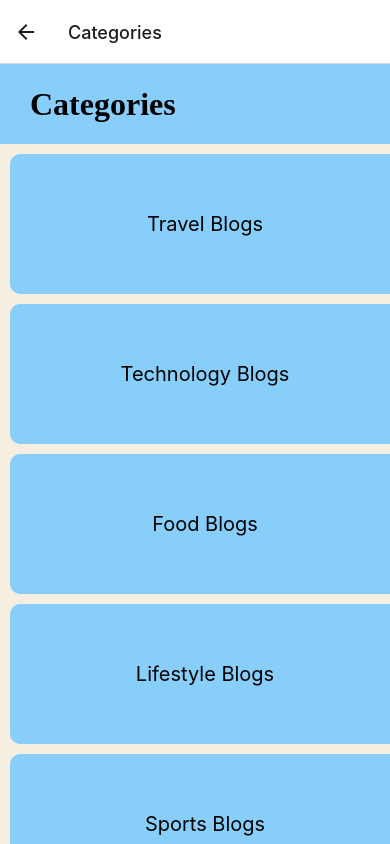
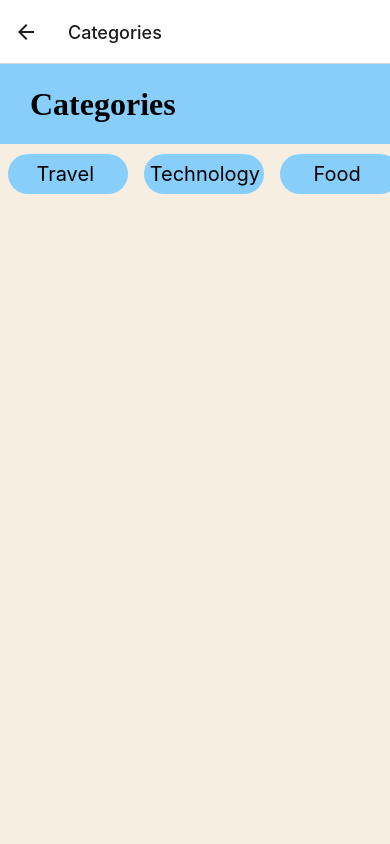
Before and after one commit to Sakshiraghuwanshi/AI-Blog-App-React-Native, a React Native app: screen /Categories in a window 390 px wide. Built offline with nearby package versions, Linux system fonts and the light colour scheme.

Commit message:
home page

```diff
--- a/src/Screens/Home.js
+++ b/src/Screens/Home.js
@@ -2,6 +2,7 @@ import { StyleSheet, Text, View, Image,ScrollView } from "react-native";
 import React from "react";
 import BlogPost from '../components/BlogPost'
 import Header from '../components/Header';
+import Category from "../components/Category";
 
 const Home = (props) => {
   return (
@@ -9,6 +10,7 @@ const Home = (props) => {
 <View style={styles.mainview}>
 <Header title={'Home'} />
  <View style={{marginTop:15}}></View>
+ < Category />
 
   < BlogPost/>
 
--- a/src/Screens/Signup.js
+++ b/src/Screens/Signup.js
@@ -80,7 +80,7 @@ const Signup = props => {
             btnLabel="Signup"
             Press={() => {
 
-              props.navigation.navigate('Login');
+              props.navigation.navigate('Home');
             }}
           />
           <View style={{ marginBottom: 1 }}></View>
--- a/src/components/BlogPost.js
+++ b/src/components/BlogPost.js
@@ -5,10 +5,11 @@ import {Card} from 'react-native-shadow-cards';
 const Home = (props) => {
   return (
 
-<View style={{marginLeft:40}}>
-  <Card style= {{width:'90%',height: '70%',elevation:10} } >
-    <Text style={{fontSize:18,fontWeight:'bold',color:'black',alignItems:'center' ,marginLeft:100}}>react native</Text>
+<View style={{marginLeft:15,marginBottom:170}}>
+  <Card style= {{elevation:10,height:330,borderRadius: 25 ,width:380 } } >
+    <Text style={{fontSize:18,fontWeight:'bold',color:'black',alignItems:'center' ,marginLeft:150}}>react native</Text>
   </Card>
+
 </View>
 
   );
--- a/src/components/Category.js
+++ b/src/components/Category.js
@@ -1,38 +1,38 @@
 import React from "react";
 import { StyleSheet, FlatList, Text, TouchableOpacity ,Image,OnPress} from "react-native";
-import { NavigationContainer } from '@react-navigation/native';
 
 
 
-const Category = (navigation) => {
+
+const Category = () => {
     const names = [
         {
             index: "1",
-            name: "Travel Blogs",
+            name: "Travel ",
         },
         {
             index: "2",
-            name: "Technology Blogs",
+            name: "Technology ",
         },
         {
             index: "3",
-            name: "Food Blogs",
+            name: "Food ",
         },
         {
             index: "4",
-            name: "Lifestyle Blogs",
+            name: "Lifestyle ",
         },
         {
             index: "5",
-            name: "Sports Blogs",
+            name: "Sports ",
         },
         {
             index: "6",
-            name: "Music Blogs",
+            name: "Music ",
         },
         {
             index: "7",
-            name: "Religion Blogs",
+            name: "Religion ",
         },
     ];
 
@@ -41,13 +41,16 @@ const Category = (navigation) => {
             keyExtractor={(key) => {
                 return key.index;
             }}
+            horizontal
+            showsHorizontalScrollIndicator={false}
+
 
             data={names}
             renderItem={({ item }) => {
                 console.log(item.name);
                 return (
                     <TouchableOpacity style={styles.categorybox}
-                    onPress={() =>navigation.navigate('Home',{item:Travel})}>
+                  >
                         <Text style={styles.textStyle}> {item.name} </Text>
                     </TouchableOpacity>
                 );
@@ -67,11 +70,11 @@ const styles = StyleSheet.create({
 
     categorybox: {
         marginBottom: 10,
-        width: 390,
-        height: 140,
-        borderRadius: 10,
-        marginLeft: 10,
-        marginRight: 10,
+        width: 120,
+        height: 40,
+        borderRadius: 20,
+        marginLeft: 8,
+        marginRight: 8,
         justifyContent: 'center',
         alignItems: 'center',
         backgroundColor: "#87CEFA"
```
